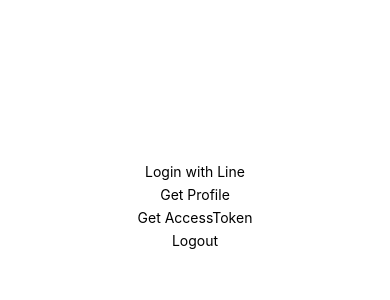
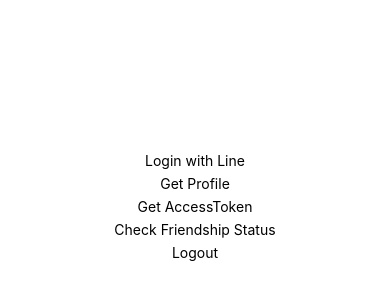
Before and after one commit to stanma9107/expo-line-login, a React Native app in the folder example/: screen / in a window 390 px wide. Shown: the part 216-516 px from the top of the page. Built offline with nearby package versions, Linux system fonts and the light colour scheme.

Commit message:
chore: getBotFriendshipStatus in example.

```diff
--- a/example/App.tsx
+++ b/example/App.tsx
@@ -5,6 +5,7 @@
   BotPrompt,
   getProfile,
   getAccessToken,
+  getBotFriendshipStatus,
 } from "expo-line-login";
 import { StyleSheet, Text, TouchableOpacity, View } from "react-native";
 
@@ -46,6 +47,15 @@
   }
 };
 
+const lineGetBotFriendshipStatus = async () => {
+  try {
+    const res = await getBotFriendshipStatus();
+    console.log(res);
+  } catch (error) {
+    console.log(error);
+  }
+};
+
 export default function App() {
   return (
     <View style={styles.container}>
@@ -57,6 +67,9 @@
       </TouchableOpacity>
       <TouchableOpacity onPress={lineGetAccessToken}>
         <Text>Get AccessToken</Text>
+      </TouchableOpacity>
+      <TouchableOpacity onPress={lineGetBotFriendshipStatus}>
+        <Text>Check Friendship Status</Text>
       </TouchableOpacity>
       <TouchableOpacity onPress={lineLogout}>
         <Text>Logout</Text>
```
